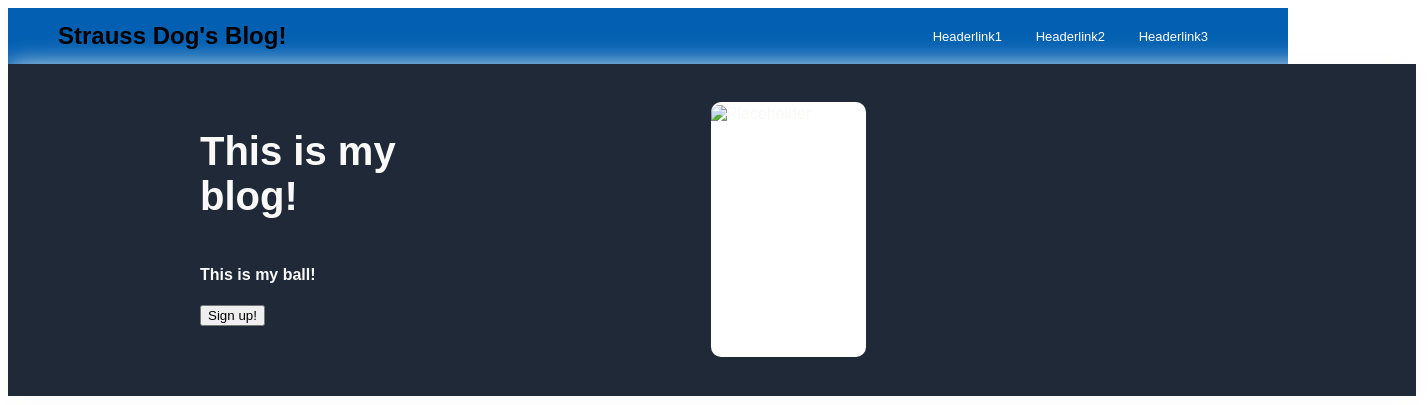
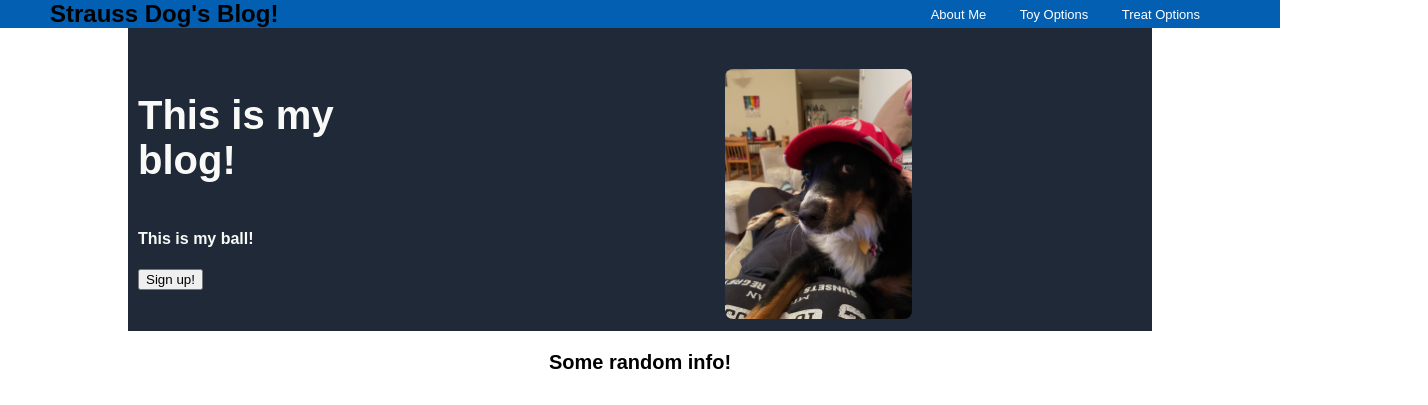
Before and after one commit to branflake94/strauss_blog, a plain HTML site: page index.html in a window 1280 px wide. Shown: the top 405 px of the page, 1428 px wide, since content can reach past the window. Drawn offline with Linux system fonts and the light colour scheme.

Commit message:
add css/style.css images/strauss_with_hat.jpg index.html

```diff
--- a/css/style.css
+++ b/css/style.css
@@ -1,6 +1,6 @@
 body {
-    width: 100vw;
-    height: 100vh;
+    padding: 0;
+    margin: 0;
     font-family: "Roberto", sans-serif;
 }
 .header,
@@ -23,9 +23,7 @@ body {
 .section1 {
     padding-top: 3%;
     width: 80%;
-    padding-right: 15%;
-    padding-left: 15%;
-    padding-bottom: 3%;
+    margin: 0 auto;
 }
 .headerLogo {
     font-weight: 700;
@@ -56,7 +54,6 @@ body {
     justify-content: space-between;
     background-color: #1f2937;
     color: #f9faf8;
-    box-shadow: 0px 3px 25px;
 }
 
 .s1Text {
@@ -68,11 +65,10 @@ body {
     display: flex;
     justify-content: center;
     align-items: center;
-    background-color: white;
-    border-radius: 10px;
     width: 155px;
     height: 255px;
-    margin-right: 35%;
+    margin-right: 25%;
+    padding-bottom: 10px;
 }
 
 .s1img {
@@ -85,6 +81,15 @@ body {
     font-weight: 700px;
     font-size: 40px;
     padding-bottom: 20px;
+    padding-left: 10px;
+}
+
+.s1h4 {
+    padding-left: 10px;
+}
+
+.s1btn {
+    margin-left: 10px;
 }
 
 .s2h1 {
@@ -173,7 +178,8 @@ body {
 }
 
 .section4 {
-    padding: 70px;
+    padding-top: 10px;
+    padding-bottom: 10px;
 }
 
 .s4hs {
--- a/index.html
+++ b/index.html
@@ -11,19 +11,19 @@
         <div class="header">
             <div class="headerLogo">Strauss Dog's Blog!</div>
             <div class="links">
-                <span class="hlink"><a href="" class="hl">Headerlink1</a></span>
-                <span class="hlink"><a href="" class="hl">Headerlink2</a></span>
-                <span class="hlink"><a href="" class="hl">Headerlink3</a></span>
+                <span class="hlink"><a href="" class="hl">About Me</a></span>
+                <span class="hlink"><a href="" class="hl">Toy Options</a></span>
+                <span class="hlink"><a href="" class="hl">Treat Options</a></span>
             </div>
         </div>
         <div class="section1">
             <div class="s1Text">
                 <h1 class="s1h1">This is my blog!</h1>
-                <h4 class="s1s4">This is my ball!</h4>
+                <h4 class="s1h4">This is my ball!</h4>
                 <button class="s1btn">Sign up!</button>
             </div>
             <div class="s1ImgDiv">
-                <img src="" alt="Placeholder" class="s1img">
+                <img src="images/strauss_with_hat.jpg" alt="Pic of Strauss" class="s1img">
             </div>
         </div>
         <div class="section2">
```
Also changed, not shown: images/strauss_with_hat.jpg (added).
